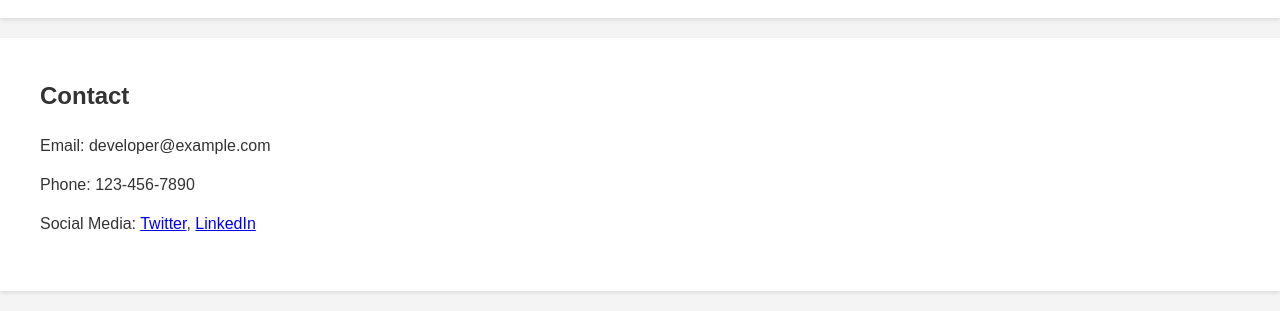
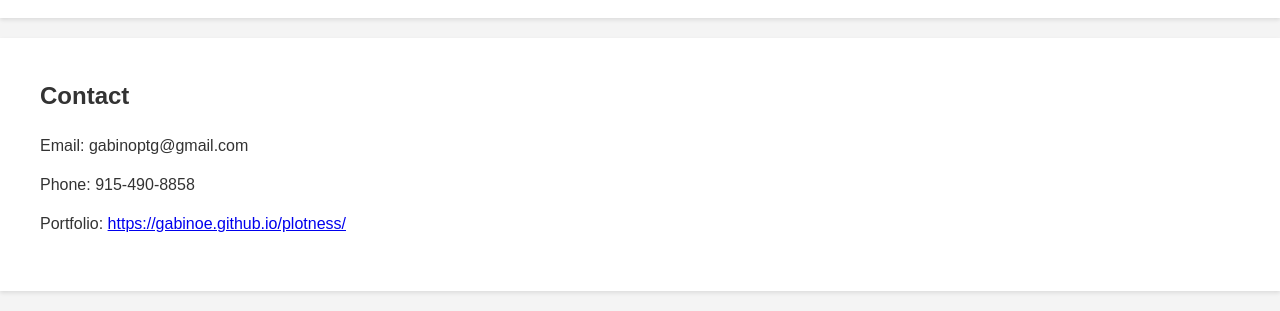
Before and after one commit to gabinoe/MyPortfolio, a plain HTML site: page index.html in a window 1280 px wide. Shown: the part 567-878 px from the top of the page. Drawn offline with Linux system fonts and the light colour scheme.

Commit message:
Update index.html
added project link

```diff
--- a/index.html
+++ b/index.html
@@ -44,9 +44,9 @@
 
   <section id="contact">
     <h2>Contact</h2>
-    <p>Email: developer@example.com</p>
-    <p>Phone: 123-456-7890</p>
-    <p>Social Media: <a href="https://example.com">Twitter</a>, <a href="https://example.com">LinkedIn</a></p>
+    <p>Email: gabinoptg@gmail.com</p>
+    <p>Phone: 915-490-8858</p>
+    <p>Portfolio: <a href="https://gabinoe.github.io/plotness/">https://gabinoe.github.io/plotness/</a></p>
   </section>
 
   <script src="script.js" defer></script>
```
